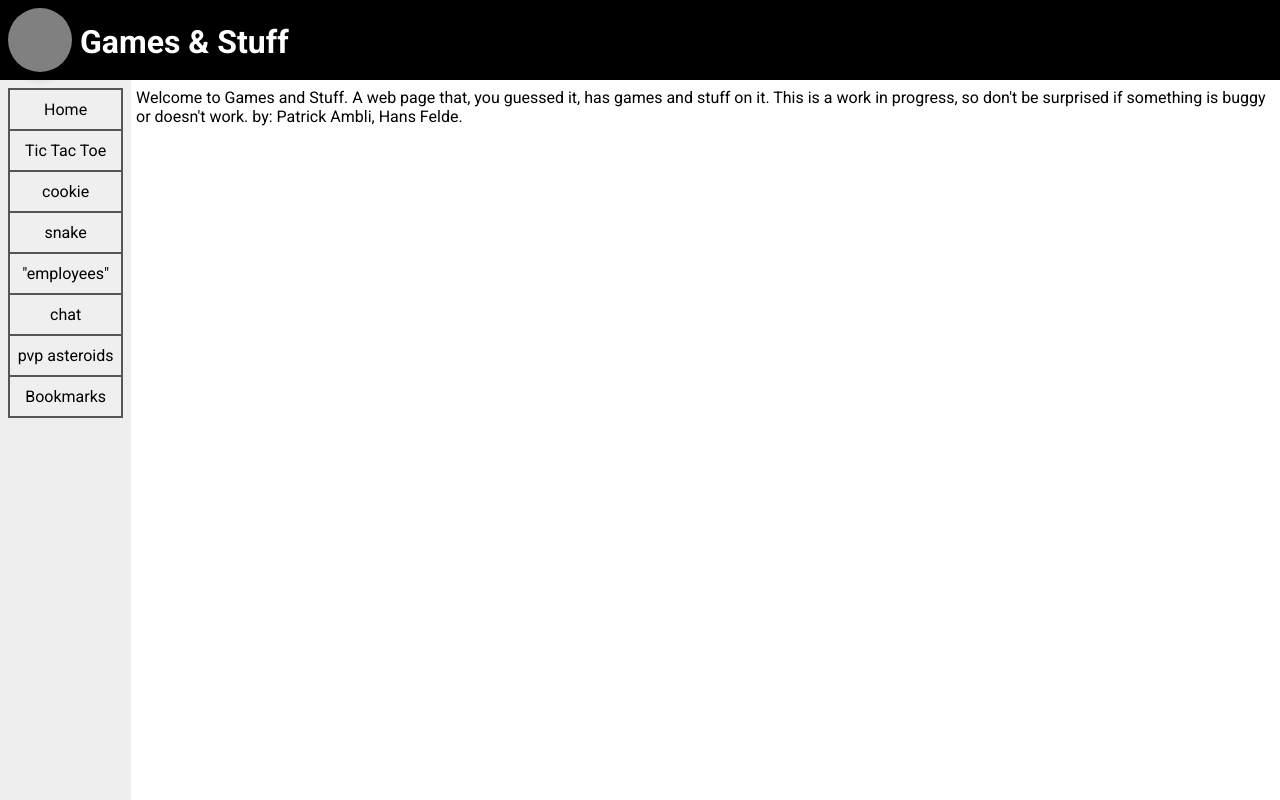
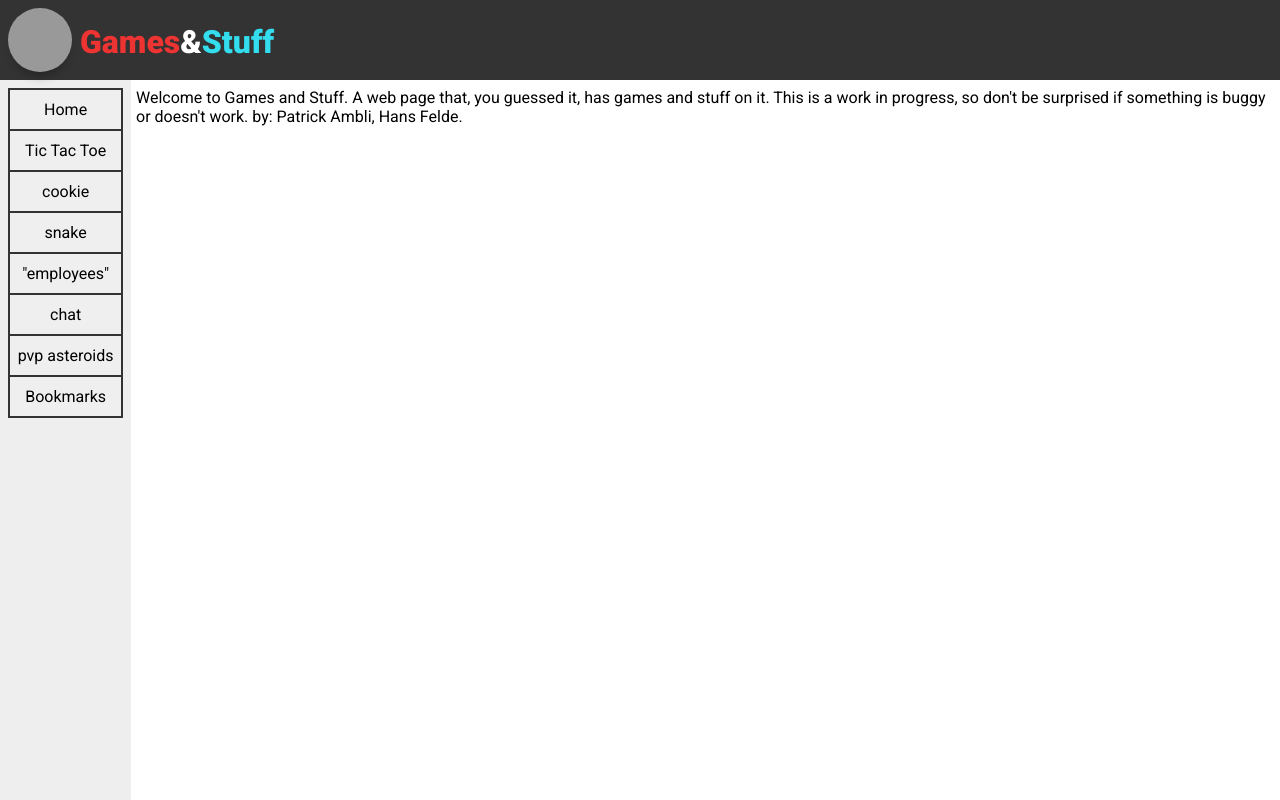
Before and after one commit to Pcat0/Games-And-Stuff, a plain HTML site: page index.html in a window 1280 px wide. Drawn offline with Linux system fonts and the light colour scheme.

Commit message:
Change colors
Give the logo a retro (80s ish? IDK, I'm culturally blind) look
Also changed the top bar and button color to match and look ok together
Just a stylistic thing I got an idea for

```diff
--- a/index.html
+++ b/index.html
@@ -2,7 +2,7 @@
 <html>
   <head>
     <title>
-      Games &amp; Stuff
+      Games&amp;Stuff
     </title>
 
     <style>
@@ -34,7 +34,7 @@
         position: absolute;
         top: 0;
         left: 0;
-        background-color: #000;
+        background-color: #333;
         color: white;
         padding: 2px;
         padding-left: 10vh;
@@ -48,6 +48,7 @@
       }
       h1 {
         margin: 0;
+        font-weight: 900;
       }
       .toggle-overlay {
         width: 8vh;
@@ -109,7 +110,7 @@
       }
       .pageSelector{
         background-color: none;
-        border: 2px solid #555555;
+        border: 2px solid #333;
         border-top-width: 1px;
         border-bottom-width: 1px;
         color: black;
@@ -125,7 +126,7 @@
         width: 9vw
       }
       .pageSelector:hover {
-        background-color: #555555;
+        background-color: #333;
         color: white;
       }
     </style>
@@ -134,7 +135,7 @@
     <iframe src="/home" id='iframe'></iframe>
     <div class="tools">
       <div class="head">
-        <h1>Games &amp; Stuff</h1>
+        <h1><span style="color: #E33;">Games</span>&amp;<span style="color: #3DE;">Stuff</span></h1>
       </div>
       <div class="sidebar">
         <ul class="iframe-dirswap">
```
